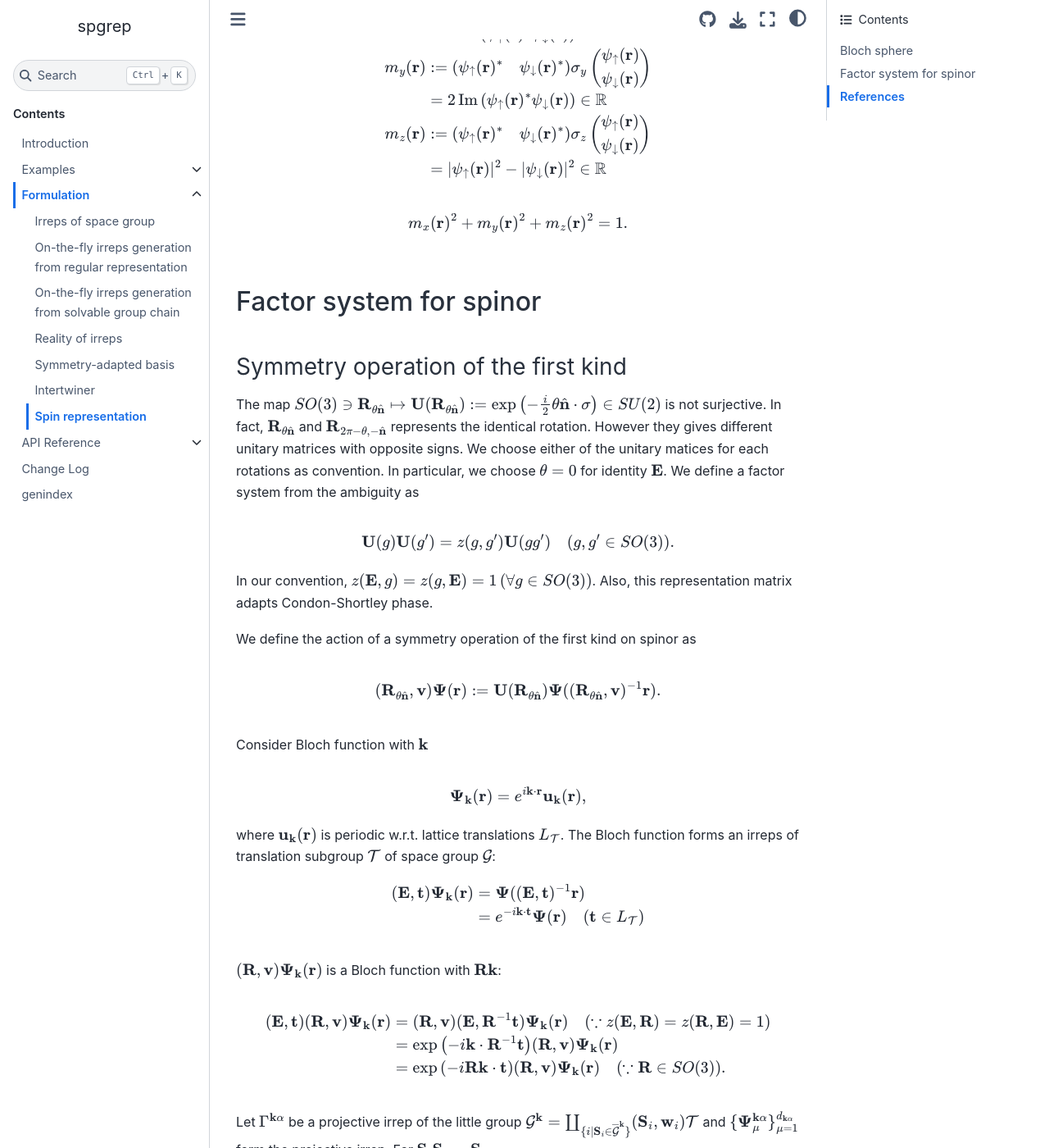
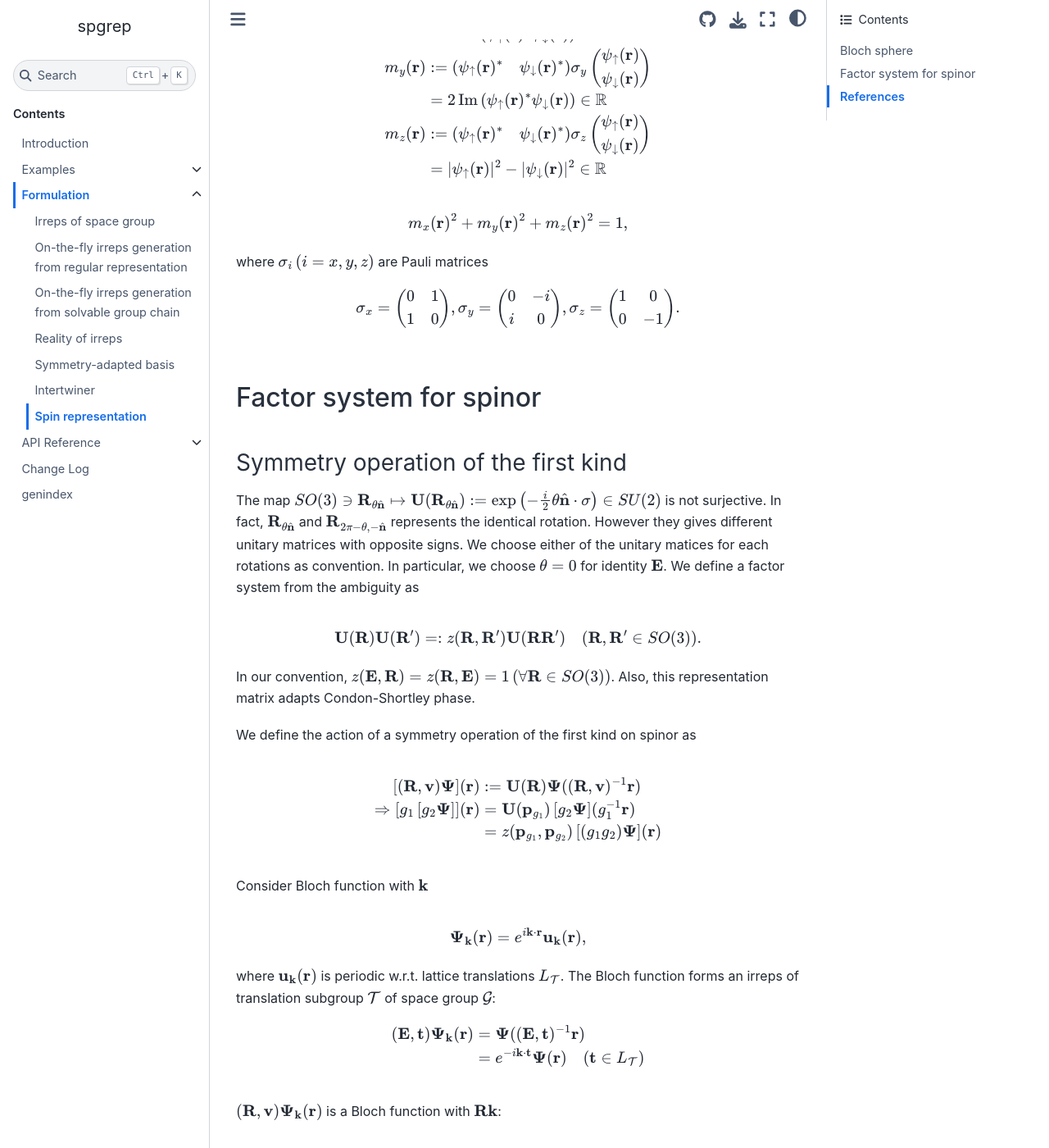
Before and after one commit to spglib/spgrep, a Sphinx documentation site: the page built from docs/spinor.md, in a window 1280 px wide and 1400 px high, scrolled down 421 px. Shown: the whole window at 82% size. Built offline with Sphinx 7.4.7 and the Sphinx Book theme 1.1.4, drawn with Linux system fonts in a browser that asks for light colours; cross-references to code outside the pages are shown as plain code.

```diff
--- a/docs/spinor.md
+++ b/docs/spinor.md
@@ -32,7 +32,25 @@
     |\psi_{\uparrow}(\mathbf{r})|^{2} - |\psi_{\downarrow}(\mathbf{r})|^{2} \in \mathbb{R} \\
 $$
 $$
-m_{x}(\mathbf{r})^{2} + m_{y}(\mathbf{r})^{2} + m_{z}(\mathbf{r})^{2} = 1.
+m_{x}(\mathbf{r})^{2} + m_{y}(\mathbf{r})^{2} + m_{z}(\mathbf{r})^{2} = 1,
+$$
+where $\mathbf{\sigma}_{i} \, (i=x,y,z)$ are Pauli matrices
+$$
+\mathbf{\sigma}_{x}
+    = \begin{pmatrix}
+        0 & 1 \\
+        1 & 0 \\
+    \end{pmatrix},
+\mathbf{\sigma}_{y}
+    = \begin{pmatrix}
+        0 & -i \\
+        i & 0 \\
+    \end{pmatrix},
+\mathbf{\sigma}_{z}
+    = \begin{pmatrix}
+        1 & 0 \\
+        0 & -1 \\
+    \end{pmatrix}.
 $$
 
 (spinor_factor_system)=
@@ -47,15 +65,20 @@
 In particular, we choose $\theta=0$ for identity $\mathbf{E}$.
 We define a factor system from the ambiguity as
 $$
-\mathbf{U}(g) \mathbf{U}(g') = z(g, g') \mathbf{U}(gg') \quad (g, g' \in SO(3)).
+\mathbf{U}(\mathbf{R}) \mathbf{U}(\mathbf{R}')
+    =: z(\mathbf{R}, \mathbf{R}') \mathbf{U}(\mathbf{R}\mathbf{R}')
+    \quad (\mathbf{R}, \mathbf{R}' \in SO(3)).
 $$
-In our convention, $z(\mathbf{E}, g) = z(g, \mathbf{E}) = 1 \,(\forall g \in SO(3))$.
+In our convention, $z(\mathbf{E}, \mathbf{R}) = z(\mathbf{R}, \mathbf{E}) = 1 \,(\forall \mathbf{R} \in SO(3))$.
 Also, this representation matrix adapts Condon-Shortley phase.
 
 We define the action of a symmetry operation of the first kind on spinor as
 $$
-(\mathbf{R}_{\theta\hat{\mathbf{n}}}, \mathbf{v}) \mathbf{\Psi}(\mathbf{r})
-    := \mathbf{U}( \mathbf{R}_{ \theta \hat{\mathbf{n}} } ) \mathbf{\Psi}( (\mathbf{R}_{\theta\hat{\mathbf{n}}}, \mathbf{v})^{-1} \mathbf{r}).
+\left[ (\mathbf{R}, \mathbf{v}) \mathbf{\Psi} \right] (\mathbf{r})
+    &:= \mathbf{U}( \mathbf{R} ) \mathbf{\Psi}( (\mathbf{R}, \mathbf{v})^{-1} \mathbf{r}) \\
+\Rightarrow \left[ g_{1} \left[ g_{2} \mathbf{\Psi} \right] \right](\mathbf{r})
+    &= \mathbf{U}(\mathbf{p}_{g_{1}}) \left[ g_{2} \mathbf{\Psi} \right](g_{1}^{-1}\mathbf{r}) \\
+    &= z(\mathbf{p}_{g_{1}}, \mathbf{p}_{g_{2}}) \left[ (g_{1}g_{2}) \mathbf{\Psi} \right](\mathbf{r}) \\
 $$
 
 Consider Bloch function with $\mathbf{k}$
```
Also changed, not shown: README.md (+1 -0 lines), docs/examples.md (+1 -0 lines), docs/examples/spin_representation.ipynb (added), docs/examples/symmetry_adapted_tensor.ipynb.
